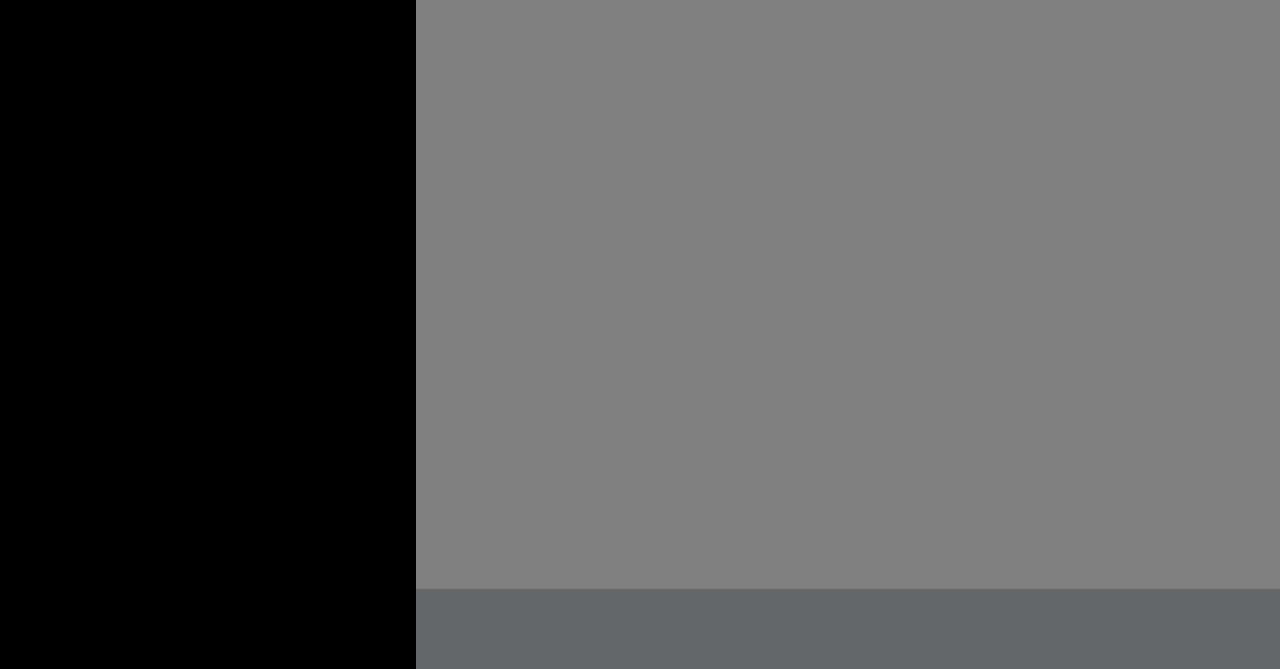
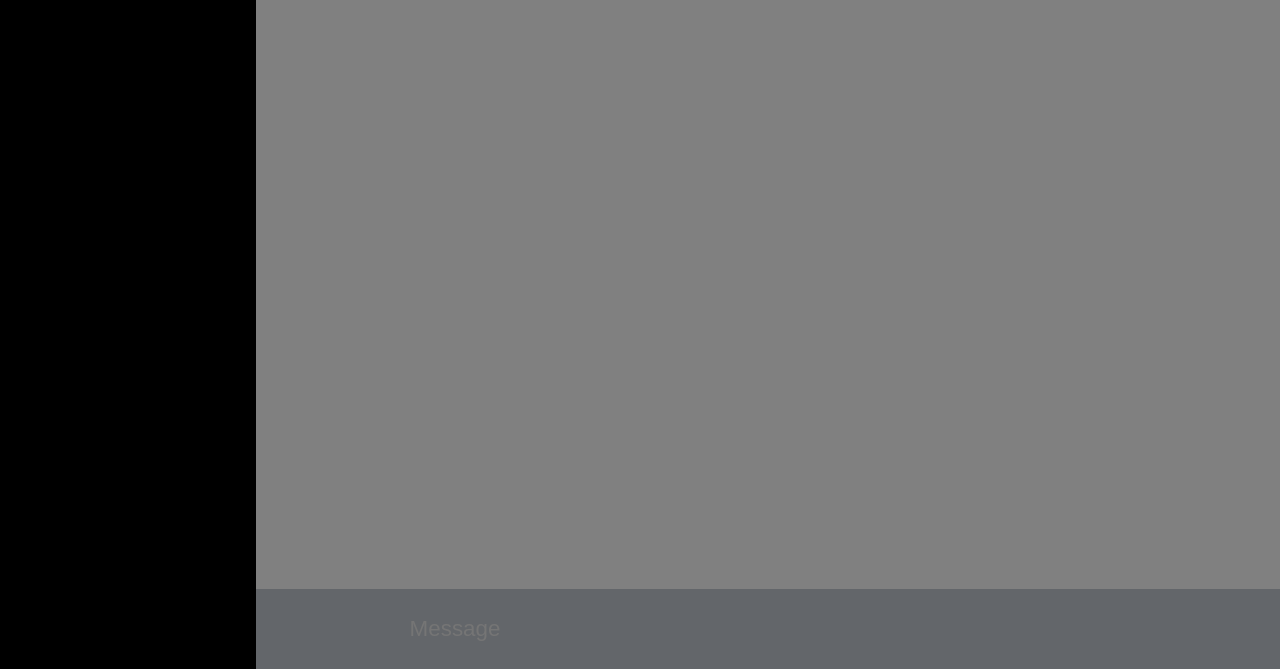
Before and after one commit to ChunXela/NTI-Chat-App-Site, a plain HTML site: page Index.html in a window 1280 px wide. Shown: the part 131-800 px from the top of the page. Drawn offline with Linux system fonts and the light colour scheme.

Commit message:
Grid fix

```diff
--- a/Index.html
+++ b/Index.html
@@ -14,6 +14,10 @@
         <h2>Made by Axel (ChunXela) TE20D</h2>
       </div>
       <div class="chat_box chatbox_grid">
+	      <div class="message_template flex_template">
+	      	<img src="" alt="">
+		<p>Lorem ipsum dolor sit amet, qui minim labore adipisicing minim sint cillum sint consectetur cupidatat.</p>
+	      </div>
         <div class="user_input user_input_flex">
           <input name="Message" id="" placeholder="Message"></input>
         </div>
--- a/style.css
+++ b/style.css
@@ -20,13 +20,13 @@
 
 .main_grid {
   display: grid;
-  grid-template-columns: 1fr 80%;
-  grid-template-rows: 0;
+  grid-template-columns: 1fr 3fr;
+  grid-template-rows: 1;
 }
 
 .chatbox_grid {
   display: grid;
-  grid-template-columns: 0;
+  grid-template-columns: 1;
   grid-template-rows: 90% 1fr;
 }
 
@@ -41,7 +41,6 @@ main {
 
 .left_side {
   display: block;
-  position: fixed;
   grid-column-start: 1;
   height: 100vh;
   background-color: black;
@@ -53,7 +52,7 @@ main {
 -------------------Start of Chat Area---------------------------
 */
 .chat_box {
-  grid-column: 2;
+  grid-column-start: 2;
   height: 100vh;
   background-color: gray;
   color: white;
@@ -69,14 +68,10 @@ main {
   font-size: 1.4rem;
   background-color: #63666a;
   border: 0;
-  width: 70vw;
-  margin: 2rem 0 0 2rem;
+  width: 70%;
   height: fit-content;
-  margin: auto;
   text-decoration: none;
-  box-decoration-break: none;
-}
-
+ }
 /*
 -----------------------End of Chat Area-------------------------
 */
```
